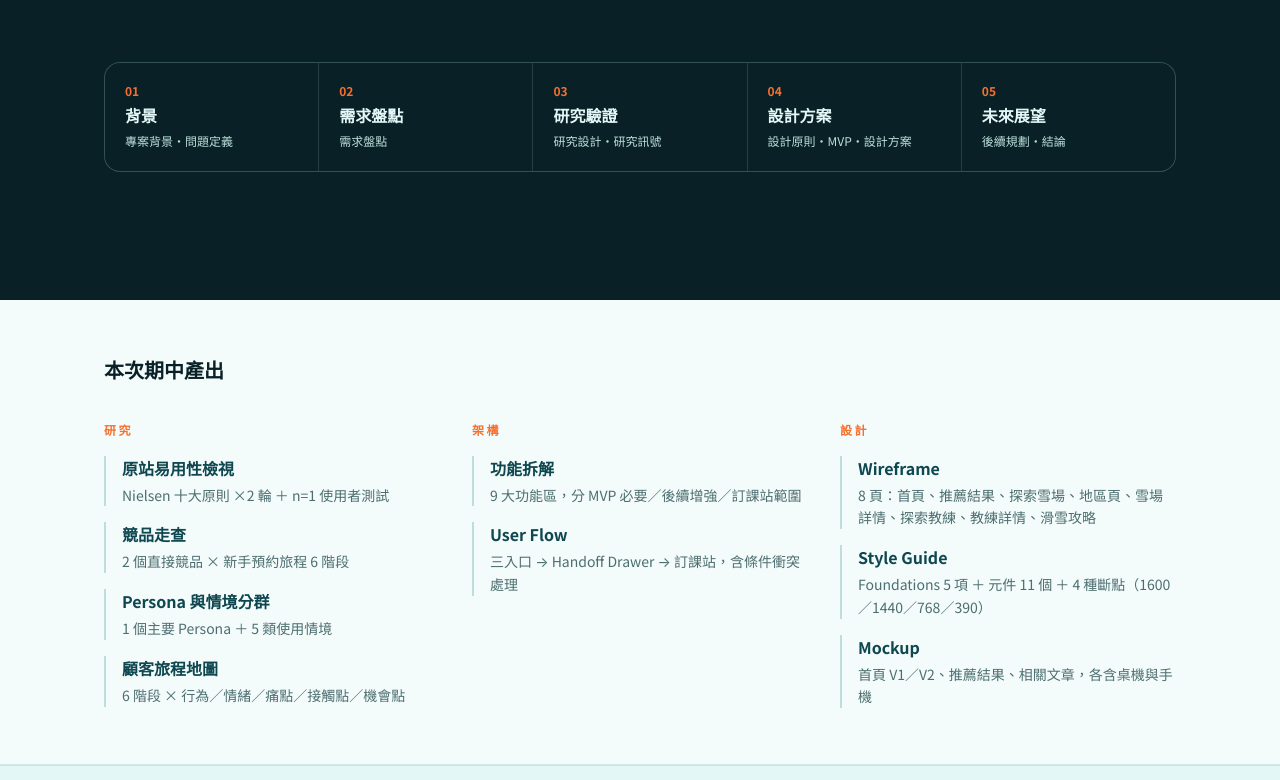
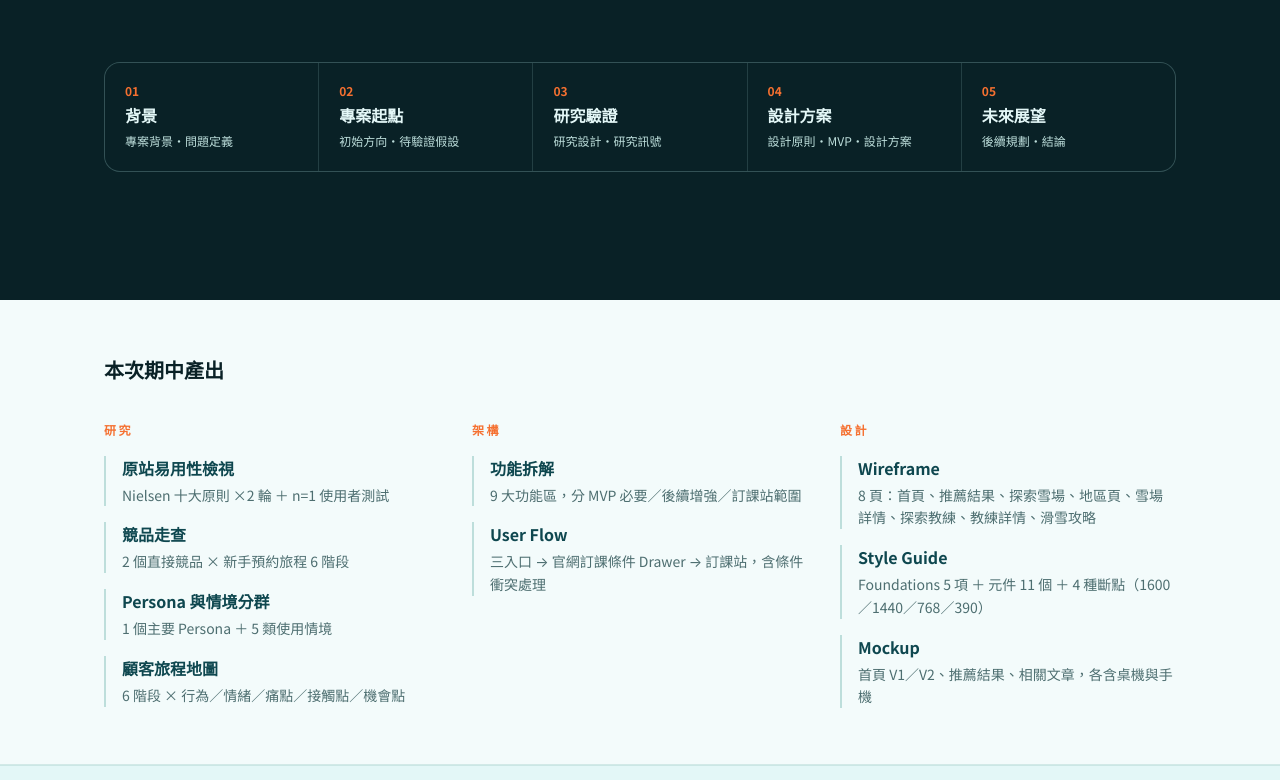
Before and after one commit to suzyoyo/skidiy-case-study, a React (Vite) app: page / in a window 1280 px wide. Shown: the part 540-1320 px from the top of the page. Built offline with nearby package versions, Linux system fonts and the light colour scheme.

Commit message:
完善報告內容與訂課交接說明

```diff
--- a/src/components/PresenterPanel.jsx
+++ b/src/components/PresenterPanel.jsx
@@ -25,8 +25,8 @@ export default function PresenterPanel({
       aria-hidden={!open}
       aria-label="講者備註"
       className={`fixed z-30 bg-ink text-mist shadow-2xl transition-transform duration-300 ease-out
-        inset-x-0 bottom-0 max-h-[52vh] overflow-y-auto rounded-t-2xl
-        lg:inset-y-0 lg:left-auto lg:right-0 lg:bottom-auto lg:max-h-none lg:w-[360px] lg:rounded-none lg:rounded-l-2xl
+        inset-x-0 bottom-0 max-h-[52vh] overflow-y-auto overscroll-contain rounded-t-2xl
+        lg:inset-y-0 lg:left-auto lg:right-0 lg:max-h-none lg:w-[360px] lg:rounded-none lg:rounded-l-2xl
         ${open ? 'translate-y-0 lg:translate-x-0' : 'translate-y-full lg:translate-y-0 lg:translate-x-full'}`}
     >
       <div className="sticky top-0 flex items-center justify-between gap-3 border-b border-white/10 bg-ink px-6 py-4 lg:pt-24">
--- a/src/components/RequirementTabs.jsx
+++ b/src/components/RequirementTabs.jsx
@@ -22,7 +22,7 @@ export default function RequirementTabs({ block }) {
     <div>
       <div
         role="tablist"
-        aria-label="需求盤點"
+        aria-label="專案起點"
         onKeyDown={onKeyDown}
         className="inline-flex rounded-full border border-sage bg-white/70 p-1"
       >
--- a/src/components/ZoomableImage.jsx
+++ b/src/components/ZoomableImage.jsx
@@ -29,7 +29,7 @@ export default function ZoomableImage({
       loading="lazy"
       width={width}
       height={height}
-      className={`w-full ${className}`}
+      className={`h-auto w-full ${className}`}
     />
   )
 
--- a/src/data/content.js
+++ b/src/data/content.js
@@ -30,7 +30,10 @@ export const deliverables = {
       stage: '架構',
       items: [
         { name: '功能拆解', meta: '9 大功能區，分 MVP 必要／後續增強／訂課站範圍' },
-        { name: 'User Flow', meta: '三入口 → Handoff Drawer → 訂課站，含條件衝突處理' },
+        {
+          name: 'User Flow',
+          meta: '三入口 → 官網訂課條件 Drawer → 訂課站，含條件衝突處理',
+        },
       ],
     },
     {
@@ -165,12 +168,16 @@ export const sections = [
           {
             label: '教練團隊頁',
             src: '/img/old-coaches.jpg',
+            width: 1440,
+            height: 1400,
             alt: 'SKIDIY 原網站教練團隊頁：教練以無分類的圖卡網格連續平鋪',
             note: '教練以無分類的網格連續平鋪，只標示 Ski／Snowboard，沒有語言、程度或雪場的篩選維度。',
           },
           {
             label: '雪場資訊頁',
             src: '/img/old-resort.jpg',
+            width: 1440,
+            height: 1400,
             alt: 'SKIDIY 原網站雪場資訊頁：單一雪場側欄有十餘個章節，內容以長篇文字鋪陳',
             note: '單一雪場拆成十餘個章節的長文，關鍵差異埋在段落裡，無法橫向比較。',
           },
@@ -179,22 +186,22 @@ export const sections = [
     ],
   },
 
-  // ── 02 需求盤點 ──────────────────────────────────────────
+  // ── 02 專案起點 ──────────────────────────────────────────
   {
     id: 'requirements',
     index: '02',
-    label: '需求盤點',
-    eyebrow: '需求盤點',
-    title: '初始需求先定義方向，研究再決定優先順序',
-    lede: '這些是專案起點，不直接等同於使用者洞察。',
+    label: '專案起點',
+    eyebrow: '初始方向・待驗證假設',
+    title: '先拆解決策所需能力，再用研究驗證優先順序',
+    lede: '研究前，先依原站現況與專案目標，將「幫助新手做決定」拆成四個待驗證方向。',
     blocks: [
       {
         type: 'tabs',
         tabs: [
           {
             key: 'existing',
-            label: '既有需求',
-            caption: '專案起點｜四個待處理的方向',
+            label: '初始方向',
+            caption: '研究前假設｜四個決策能力',
             items: [
               {
                 no: '01',
@@ -220,7 +227,7 @@ export const sections = [
           },
           {
             key: 'research',
-            label: '研究驗證方向',
+            label: '研究收斂結果',
             caption: '洞察收斂｜三個設計問題，串起同一條決策路徑',
             items: [
               {
@@ -564,6 +571,8 @@ export const sections = [
         eyebrow: '顧客旅程',
         caption: '完整焦慮橫跨選擇、預約與預約後；本階段只切一段來解',
         src: '/img/journey.png',
+        width: 1840,
+        height: 540,
         alt: '顧客旅程六階段，前三段為本階段設計範圍；圖中已標示官網負責與後續服務的分工',
         tone: 'dark',
       },
@@ -577,7 +586,7 @@ export const sections = [
     label: '設計方案',
     eyebrow: '設計原則・MVP・設計方案',
     title: '在正確的時間，給足夠做下一步決定的資訊',
-    lede: '每個頁面都回答一個問題，並讓下一步保持可見。',
+    lede: '將研究收斂出的三個問題，轉化為可理解、可比較，也能繼續前進的決策路徑。',
     blocks: [
       {
         type: 'principles',
@@ -605,7 +614,6 @@ export const sections = [
         type: 'scope',
         eyebrow: 'MVP 與範圍',
         heading: '補完整核心體驗，不補完整網站',
-        lede: '完成度以「是否能從需求走到訂課交接」判斷，而不是頁面數量。',
         inScope: {
           label: '官網 diy.ski｜本階段設計',
           items: [
@@ -633,8 +641,8 @@ export const sections = [
       {
         type: 'systemflow',
         eyebrow: '新核心流程',
-        heading: '三個入口，一個交接點',
-        lede: '推薦不是單一路徑。無論從推薦、直接搜尋或雪場／教練頁進來，都匯流到同一個 Handoff Drawer，由它負責把條件交給訂課站。',
+        heading: '三個入口，匯流到官網內的訂課條件確認',
+        lede: '推薦不是單一路徑。無論從推薦、直接搜尋或雪場／教練頁進來，都先在官網內確認、修改並保存條件，再將資料帶入既有訂課站。',
         lanes: [
           {
             name: '官網 diy.ski',
@@ -650,8 +658,8 @@ export const sections = [
             ],
           },
           {
-            name: '共用 Handoff Drawer',
-            role: '本次改版的關鍵接點',
+            name: '官網內｜訂課條件確認',
+            role: '位於 diy.ski 的條件確認與銜接介面',
             tone: 'accent',
             decision: {
               merge: '合併入口與既有條件',
@@ -674,7 +682,7 @@ export const sections = [
           },
         ],
         conclusion:
-          '官網只顯示初步供給，不承諾也不鎖定即時時段；條件以標準化 schema 與 handoff ID 傳給訂課站，連結失敗或條件過期時保留內容並可重試。',
+          '這個 Drawer 位於官網內，不是另一個網站。官網只顯示初步供給；確認後再以標準化 schema 與 handoff ID 將條件傳給訂課站，連結失敗或條件過期時保留內容並可重試。',
       },
       {
         type: 'compare',
@@ -707,7 +715,7 @@ export const sections = [
         type: 'figure',
         eyebrow: '首頁完整頁面',
         caption: '第二版首頁的完整節奏',
-        lede: '從意圖軌道進入後，往下依序是地圖探索雪場、攻略內容與教練介紹——每一段都在回答「我還需要知道什麼才敢往下一步」。',
+        lede: '從意圖軌道進入後，往下依序是地圖探索雪場、攻略內容與教練介紹——每一段都在回答「我還需要知道什麼？才能前往下一步」。',
         src: '/img/page-home-v2.jpg',
         width: 1000,
         height: 2581,
@@ -722,6 +730,8 @@ export const sections = [
         caption: '把地理脈絡放回首頁，不必離站也能建立位置概念',
         lede: '對應研究發現：受測者「只看雪場名稱完全沒概念」，離站用 Google Maps 比較距離與路線。首頁以地圖分區呈現各縣雪場數量與名稱，讓「在哪裡」在進入比較之前就成立。',
         src: '/img/home-v2-map.jpg',
+        width: 1200,
+        height: 606,
         alt: '首頁 V2「從地圖探索雪場」區塊：日本地圖標示各縣雪場數量，右側為分區清單',
         tone: 'light',
       },
@@ -738,8 +748,8 @@ export const sections = [
         caption: '結果頁不只給答案，也讓使用者理解與比較',
         lede: '推薦理由、接近選項、教練資訊與雪場比較，被放在同一個決策脈絡裡。',
         src: '/img/page-results.jpg',
-        width: 1000,
-        height: 3220,
+        width: 1272,
+        height: 4096,
         alt: '推薦結果頁完整頁面：推薦雪場卡片、只差一項的選擇、也適合你的教練、比較雪場',
         tone: 'light',
         scroll: 520,
@@ -778,8 +788,8 @@ export const sections = [
           {
             label: '逐項對照表',
             src: '/img/compare-table.jpg',
-            width: 1200,
-            height: 1379,
+            width: 1460,
+            height: 1864,
             alt: '比較雪場頁面：富良野 VS 留壽都，依交通、雪質與雪量、初學者友善、親子設施、住宿選擇、夜滑、雪票 CP 值逐項並列，底部為兩個預約課程按鈕',
             scroll: 560,
             note: '捲到底可看到「預約富良野課程／預約留壽都課程」——比較完就能直接行動。',
@@ -871,7 +881,7 @@ export const sections = [
               desc: '推薦曝光、雪場查看、比較、教練查看與雪場 → 教練轉換',
             },
             {
-              stage: 'Handoff Drawer',
+              stage: '官網訂課條件 Drawer',
               desc: '開啟率、條件修改率、供給更新成功率',
             },
             { stage: '跨站交接', desc: '到達率、帶入條件有效率與交接失敗率' },
@@ -918,7 +928,7 @@ export const sections = [
             no: '02',
             when: '官網改版上線',
             title: '用實際流量驗證決策品質',
-            desc: '以先前訂好的漏斗指標觀察真實使用者：雙入口的使用比例、比較功能的採用率、Handoff Drawer 的條件帶入成功率與跨站交接失敗率。',
+            desc: '以先前訂好的漏斗指標觀察真實使用者：雙入口的使用比例、比較功能的採用率、官網訂課條件 Drawer 的帶入成功率與跨站交接失敗率。',
             items: [
               '入口使用與完成率',
               '比較功能採用率',
--- a/src/data/presenterNotes.js
+++ b/src/data/presenterNotes.js
@@ -4,35 +4,57 @@
 // 交作業請用 npm run build；自己報告要看備註請用 npm run build:presenter。
 export const presenterNotes = {
   background: [
+    '先交代服務架構：「SKIDIY 目前由兩個網站共同完成服務：官網負責雪場、教練與課程資訊，使用者決定後會前往另一個訂課網站查詢檔期並完成預約。」',
+    '接著界定本次範圍：「因此這次改版的重點，不是把兩個網站合併，而是改善使用者在官網做決定，以及從官網前往訂課網站時的交接體驗。」不用展開技術架構、網址或歷史原因。',
+    '專案主張可以先用一句話定錨：這次改版不是增加更多資訊，而是重新安排資訊出現的順序，讓第一次規劃的人知道怎麼選，也知道下一步怎麼預約。',
     '開場先講「一次訂課其實是四個決定」，這是整份報告的地基。',
     '四個問題唸完就好，不要逐一展開——重點是它們互相牽動。',
+    '補一句：這四個決定不是線性流程；同行者、程度或日期一變，前面做過的選擇就可能要重來。',
+    '因此首頁不能只是一排內容入口，推薦結果也不能只給一個答案；兩者都要幫助使用者理解與調整選擇。',
     '收在那句「彼此相關，卻分散在不同頁面與階段」，然後帶到問題定義。',
     '原網站截圖給聽眾看 3 秒就好，不要解說介面細節。',
   ],
   requirements: [
     '全場最關鍵的一頁，講慢一點。',
-    '關鍵句：「這些是專案起點，不直接等同於使用者洞察。」',
-    '先講左邊四個既有需求，再切到右邊——對比感最強。',
-    '右邊三個設計問題就是研究的產出，等於在回答「為什麼順序是這樣」。',
-    '如果被問「為什麼不直接做」，答：優先順序是研究決定的，不是需求決定的。',
+    '講法：「研究前，我先根據原站現況與專案目標，把幫助新手做決定拆成四個需要具備的能力：找到入口、理解差異、建立信任，以及銜接訂課。」',
+    '強調：這四項是研究前的初始方向，不是使用者洞察，也不是已經確定要做的功能清單。',
+    '先講左邊四個初始方向，再切到右邊的研究收斂結果——對比感最強。',
+    '切換後講：「完成原站檢視、使用者測試、客服問題與競品分析後，這四個方向進一步收斂成三個決策問題：如何幫助使用者選擇、如何建立信任，以及如何在離站前準備好訂課條件。」',
+    '四項變三項：探索入口＋決策支援 → 選擇；建立信任 → 信任；訂課交接 → 離站前的訂課準備。',
+    '轉場：「這一頁先呈現研究前後的變化，下一章再說明支持這個收斂的研究證據。」',
+    '若被問「這四項從哪裡來」：核心任務是讓新手從探索走到訂課，因此依序拆成怎麼開始、怎麼選、憑什麼信任、決定後怎麼行動。',
+    '若被問「為什麼不直接做」：研究用來確認問題是否真的發生、調整優先順序，並切分哪些由官網處理、哪些屬於訂課站。',
   ],
   research: [
     '講方法時直接說「做了什麼、為什麼」，不要念方法論定義。',
+    '研究組合可以概括成：原站專家檢視、兩段操作錄影、1 位探索性易用性測試、競品完整走查，以及匿名客服問題整理。目的不是推估比例，而是找出高風險的流程斷點。',
     '主動講研究限制（n=1、受測者有用 AI）——先講就不會被當成漏洞問。',
+    '區分兩種證據：操作錄影與易用性測試回答「原站怎麼卡」；客服問題回答「實際使用者反覆擔心什麼」。不要把兩者混成同一種研究。',
     '主打「任務完成的代價是兩次離開網站」——這是最有力的一句，講到這裡放慢。',
     '走查在測試環境進行，金流狀態異常已排除，不列為設計問題；若被問到直接說明。',
     '四段逐分鐘觀察挑兩段講就好，引述唸出來比描述有力。',
     '競品重點是「機會區」不是比功能，逐段走查表指著講就好。',
+    '競品圖是質性定位，不是精確量化；只有兩個核心競品做了完整流程走查，其餘用於補充模式。機會不是再做一個資料庫，而是把探索、比較與行動串成路徑。',
     'Persona 引述務必說明是「合成心聲，非逐字訪談」——誠實反而加分。',
+    'Persona 描述的是「缺乏決策經驗」的心智狀態，不等於完全沒滑過雪；核心需求可收成三句：看得懂、能比較、可確認。它是工作假設，不要補沒有證據的人口背景。',
     '客服信是最有力的一手證據：這個人已經付錢了還是得寫信問。強調「已完成訂課」四個字。',
     '情境分群 5 類是首頁四個意圖入口的來源，可以先在這裡埋伏筆。',
+    '旅程圖的灰色階段代表跨到其他系統或下一輪範圍，不是單純「還沒做完」：官網負責需求、雪場、教練、初步檔期與交接；即時庫存、付款與訂單由訂課系統承接。',
   ],
   design: [
     '三個設計原則各講一句，重點放在它們對應哪個研究發現。',
+    '三個原則的具體意思：保留直接瀏覽、不強迫填問卷；推薦要能同意、比較或不同意；條件不合時提供修改與接近選項，而不是只顯示無結果。',
     'MVP 那頁一定要講「邊界不是逃避問題」——這句是防守用的。',
+    '流程圖講到訂課條件 Drawer 時補一句：「它位於官網內，是確認、修改與保存條件的介面，不是新增第三個網站；確認後才把資料帶入既有訂課站。」',
+    '完成標準是核心任務能從入口走到交接，不是所有頁面都做到同一個高擬真程度。',
+    '若被問即時供給怎麼影響推薦：適配度仍是主要依據，可預約狀態作為警示或排序修正，不應直接取代「適不適合」。',
     '首頁 V1 → V2 是最能展現迭代思考的地方，多花 30 秒。',
+    'V2 不是把按鈕放大，而是用意圖軌道先讓人辨認自己的情境，再漸進揭露條件；仍保留直接搜尋給已知目標的人。',
+    'V2 後續要驗證兩件事：混合情境（例如新手又帶小孩）會不會不知道選哪條，以及使用者是否理解條件之後仍可修改。',
     '地圖區塊直接指回 03 的「只看雪場名稱完全沒概念」——研究與設計對得起來，這裡要講。',
     '結果頁強調「解釋，而非排名」；訂課交接強調「也包含修改與無結果」。',
+    '推薦理由要能被檢查，接近選項則避免死路；教練信任以資格、熟悉雪場與教學資訊建立，不把公開星等當成核心。',
+    '手機版交接已涵蓋預設、編輯、調整後與無結果等狀態；無結果不是錯誤頁，而是要說清楚卡在哪個條件、如何恢復。付款、訂單與聯絡教練仍屬後續系統，不要講成已解決。',
     '比較功能是本章亮點：講「像購物車一樣隨時加入」，再示範捲動看逐項對照表。',
     '原型放最後當總結：先講「剛才拆了三件事，現在連起來走一次」再開始點。',
     '原型示範只走一條路徑：選新手入門 → 看推薦理由 → 加入比較 → 開對照表 → 前往訂課。不要亂點。',
@@ -41,10 +63,14 @@ export const presenterNotes = {
   ],
   future: [
     '這章講「順序」，不是講「還有什麼沒做」——語氣要是規劃，不是道歉。',
+    '先回扣目前已完成的核心路徑：首頁辨識意圖 → 理解推薦 → 比較雪場／查看教練 → 帶著條件前往訂課。',
     '關鍵句：官網沒補好，訂課站優化了也接不上。',
+    '後續不是因為來不及才延後，而是依系統邊界排序：先補齊官網決策體驗，再處理即時供給、狀態透明、付款訂單與聯絡流程。',
     '三階段唸完就好，重點放在第一階段是「補完視覺」不是「重做架構」。',
     '結論那句「不是把未完成的頁面藏起來，而是把它們放回正確的產品階段」是全場收尾。',
     'AI 協作是額外補充，時間不夠就只講一句：AI 幫我整理頭尾，中間怎麼解是我判斷的。',
+    '若展開 AI 協作：AI 協助整理研究問題、測試摘要、競品、Persona、資訊架構、User Flow、文案與 UI critique；流程卡住時，也用 UX Research 專家的角色協助提出假設與追問。',
+    'AI 的邊界要說清楚：它不是實際使用者，也不取代正式測試；資料來源核對、研究限制、取捨與最終設計決策仍由設計者負責。',
   ],
 }
 
@@ -54,21 +80,21 @@ export const runOfShow = {
   cues: [
     { at: '00:00', label: '開場 ＋ 產出清單', mins: 2, id: null },
     { at: '02:00', label: '01 背景', mins: 3.5, id: 'background' },
-    { at: '05:30', label: '02 需求盤點', mins: 2.5, id: 'requirements' },
+    { at: '05:30', label: '02 專案起點', mins: 2.5, id: 'requirements' },
     { at: '08:00', label: '03 研究驗證', mins: 8, id: 'research' },
     { at: '16:00', label: '04 設計方案', mins: 10, id: 'design' },
     { at: '26:00', label: '05 未來展望 ＋ 結論', mins: 4, id: 'future' },
   ],
   // 刻意放慢、讓話落地的四個時刻
   beats: [
-    '02｜「這些是專案起點，不直接等同於使用者洞察。」',
+    '02｜「這四項是研究前的初始方向，不是使用者洞察。」',
     '03｜客服信：這個人已經付錢了，還是得寫信問。',
     '04｜地圖區塊指回「只看雪場名稱完全沒概念」。',
     '04｜wireframe：8 頁都完成，Mockup 刻意先做決策主線。',
   ],
   // 每 6–8 分鐘用掉一個，讓畫面有動作
   interactions: [
-    '02 Tab 切換（既有需求 ↔ 研究驗證方向）',
+    '02 Tab 切換（初始方向 ↔ 研究收斂結果）',
     '04 首頁 V1／V2 兩框並排捲動',
     '04 比較功能：浮動列 ＋ 對照表',
     '04 wireframe 框內捲動',
```
Also changed, not shown: src/components/blocks.jsx (+11 -7 lines), public/img/compare-table.jpg, public/img/page-results.jpg.
